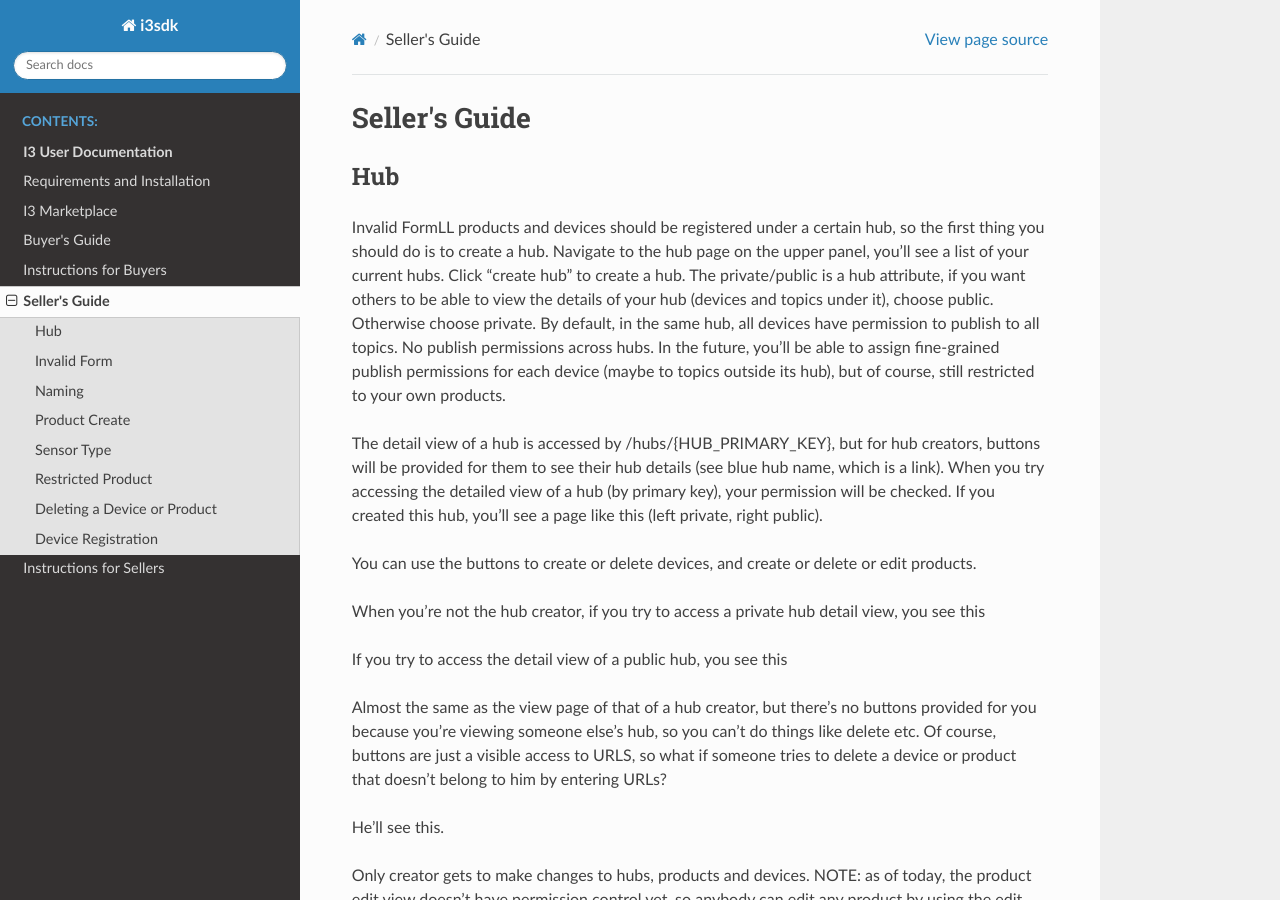
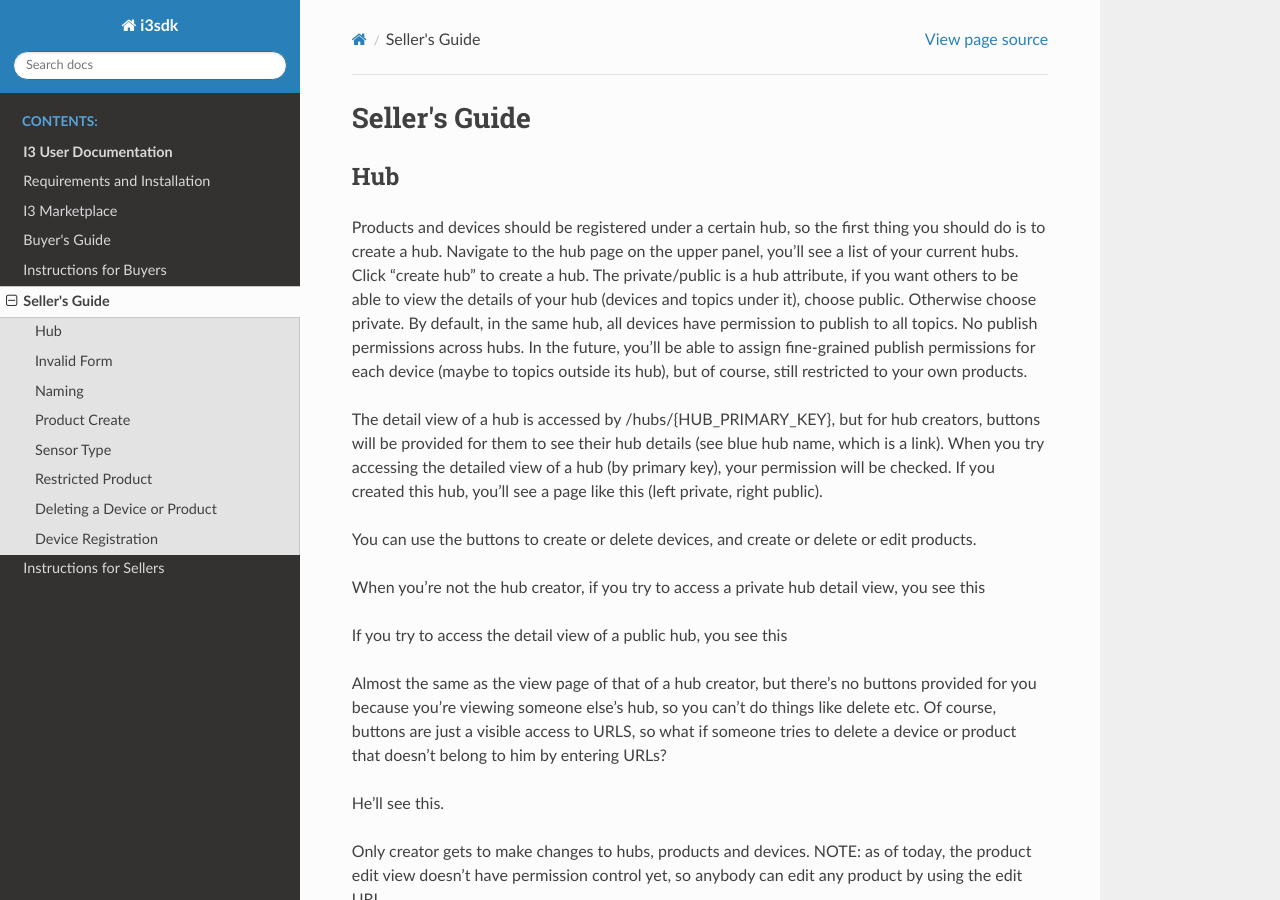
Before and after one commit to ANRGUSC/i3sdkdocs, a Sphinx documentation site: the page built from source/sellerguide.rst, in a window 1280 px wide and 900 px high. Built offline with Sphinx 7.4.7 and the Read the Docs theme 2.0.0, drawn with Linux system fonts in a browser that asks for light colours.

```diff
--- a/source/buyerguide.rst
+++ b/source/buyerguide.rst
@@ -11,6 +11,8 @@ Log in
 After logging in, you’ll see a dashboard page, which consists of three parts -- purchased products, your products and suggested products. As is suggested by the hints, the “purchased products” are the products that you (as a buyer) bought, the “my products” are products that you (as a seller) created, and the “suggested products” are the products recommended for you according to your preferences (as of today, we don’t have it yet, and it just shows all products on the marketplace, except yours).
 
 Apart from the above, the “add product” button on the up-right corner provides you with a quick way to create a product, but note that all products have to be created under existing hubs. So if you don’t have a hub yet, please register a hub first.
+
+.. image:: Login.png
 
 Products
 --------
--- a/source/sellerguide.rst
+++ b/source/sellerguide.rst
@@ -4,7 +4,7 @@ Seller's Guide
 
 Hub
 ---
-Invalid FormLL products and devices should be registered under a certain hub, so the first thing you should do is to create a hub. Navigate to the hub page on the upper panel, you’ll see a list of your current hubs. Click “create hub” to create a hub. The private/public is a hub attribute, if you want others to be able to view the details of your hub (devices and topics under it), choose public. Otherwise choose private. By default, in the same hub, all devices have permission to publish to all topics. No publish permissions across hubs. In the future, you’ll be able to assign fine-grained publish permissions for each device (maybe to topics outside its hub), but of course, still restricted to your own products.
+Products and devices should be registered under a certain hub, so the first thing you should do is to create a hub. Navigate to the hub page on the upper panel, you’ll see a list of your current hubs. Click “create hub” to create a hub. The private/public is a hub attribute, if you want others to be able to view the details of your hub (devices and topics under it), choose public. Otherwise choose private. By default, in the same hub, all devices have permission to publish to all topics. No publish permissions across hubs. In the future, you’ll be able to assign fine-grained publish permissions for each device (maybe to topics outside its hub), but of course, still restricted to your own products.
 
 
 The detail view of a hub is accessed by /hubs/{HUB_PRIMARY_KEY}, but for hub creators, buttons will be provided for them to see their hub details (see blue hub name, which is a link). When you try accessing the detailed view of a hub (by primary key), your permission will be checked. If you created this hub, you’ll see a page like this (left private, right public).
```
Also changed, not shown: source/Login.png (added), 9 other files.
